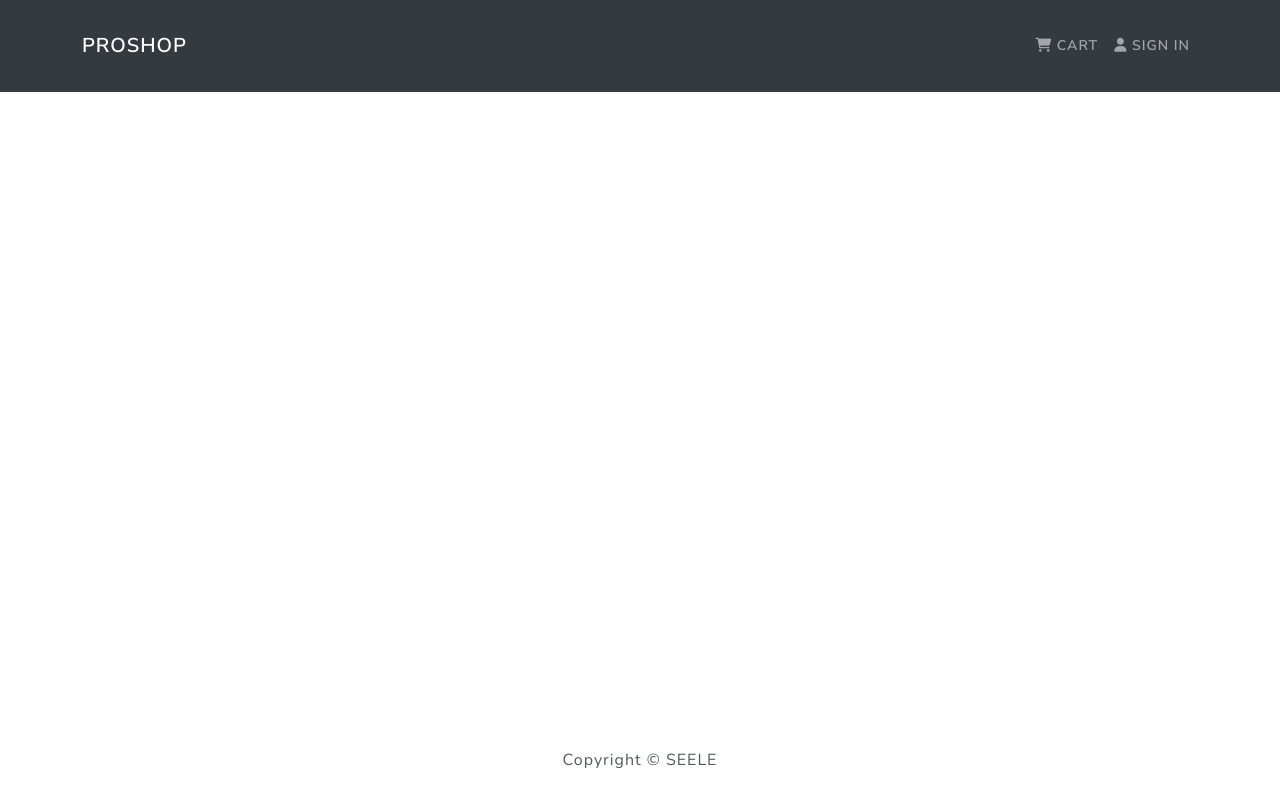
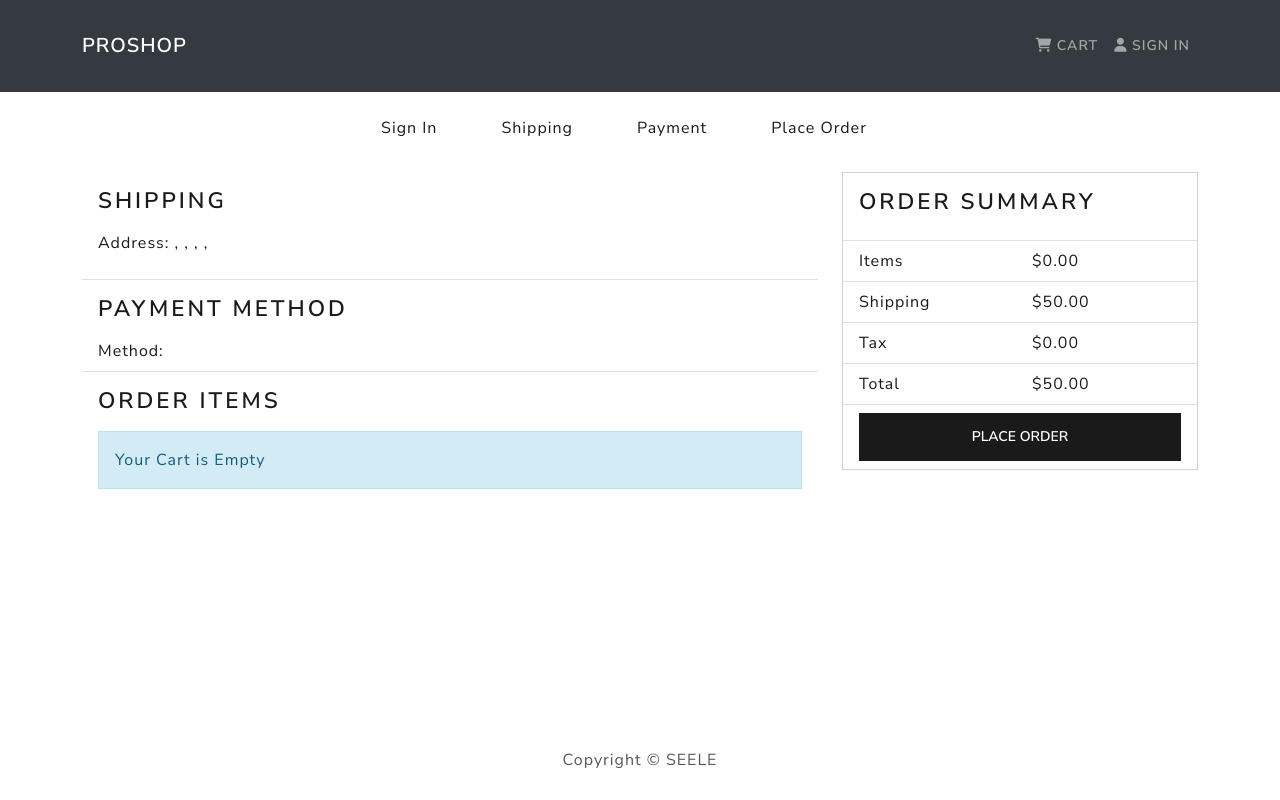
Before and after one commit to noelys215/mern-example, a React (Create React App) app in the folder frontend/: page /placeorder in a window 1280 px wide. Built offline with nearby package versions, Linux system fonts and the light colour scheme.

Commit message:
add order screen

```diff
--- a/frontend/src/App.js
+++ b/frontend/src/App.js
@@ -9,6 +9,8 @@
 import RegisterScreen from './screens/RegisterScreen';
 import ProfileScreen from './screens/ProfileScreen';
 import ShippingScreen from './screens/ShippingScreen';
+import PaymentScreen from './screens/PaymentScreen';
+import PlaceOrderScreen from './screens/PlaceOrderScreen';
 
 const App = () => {
 	return (
@@ -17,6 +19,8 @@
 			<main className="py-3">
 				<Container>
 					<Routes>
+						<Route path="/placeorder" element={<PlaceOrderScreen />} />
+						<Route path="/payment" element={<PaymentScreen />} />
 						<Route path="/login" element={<LoginScreen />} />
 						<Route path="/profile" element={<ProfileScreen />} />
 						<Route path="/shipping" element={<ShippingScreen />} />
--- a/frontend/src/actions/cartActions.js
+++ b/frontend/src/actions/cartActions.js
@@ -1,5 +1,10 @@
 import axios from 'axios';
-import { CART_ADD_ITEM, CART_REMOVE_ITEM } from '../constants/cartConstants';
+import {
+	CART_ADD_ITEM,
+	CART_REMOVE_ITEM,
+	CART_SAVE_SHIPPING_ADDRESS,
+	CART_SAVE_PAYMENT_METHOD,
+} from '../constants/cartConstants';
 
 export const addToCart = (id, qty) => async (dispatch, getState) => {
 	const { data } = await axios.get(`/api/products/${id}`);
@@ -27,3 +32,21 @@
 
 	localStorage.setItem('cartItems', JSON.stringify(getState().cart.cartItems));
 };
+
+export const saveShippingAddress = (data) => (dispatch) => {
+	dispatch({
+		type: CART_SAVE_SHIPPING_ADDRESS,
+		payload: data,
+	});
+
+	localStorage.setItem('shippingAddress', JSON.stringify(data));
+};
+
+export const savePaymentMethod = (data) => (dispatch) => {
+	dispatch({
+		type: CART_SAVE_PAYMENT_METHOD,
+		payload: data,
+	});
+
+	localStorage.setItem('paymentMethod', JSON.stringify(data));
+};
--- /dev/null
+++ b/frontend/src/components/CheckoutSteps.component.js
@@ -0,0 +1,52 @@
+import React from 'react';
+import { Nav } from 'react-bootstrap';
+import { LinkContainer } from 'react-router-bootstrap';
+
+const CheckoutSteps = ({ step1, step2, step3, step4 }) => {
+	return (
+		<Nav className="justify-content-center mb-4">
+			{/* Sign In  */}
+			<Nav.Item>
+				{step1 ? (
+					<LinkContainer to={'/login'}>
+						<Nav.Link>Sign In</Nav.Link>
+					</LinkContainer>
+				) : (
+					<Nav.Link disabled>Sign In</Nav.Link>
+				)}
+			</Nav.Item>
+			{/* Shipping */}
+			<Nav.Item>
+				{step2 ? (
+					<LinkContainer to={'/shipping'}>
+						<Nav.Link>Shipping</Nav.Link>
+					</LinkContainer>
+				) : (
+					<Nav.Link disabled>Shipping</Nav.Link>
+				)}
+			</Nav.Item>
+			{/* Payment */}
+			<Nav.Item>
+				{step3 ? (
+					<LinkContainer to={'/payment'}>
+						<Nav.Link>Payment</Nav.Link>
+					</LinkContainer>
+				) : (
+					<Nav.Link disabled> Payment</Nav.Link>
+				)}
+			</Nav.Item>
+			{/* Place Order */}
+			<Nav.Item>
+				{step4 ? (
+					<LinkContainer to={'/placeorder'}>
+						<Nav.Link>Place Order</Nav.Link>
+					</LinkContainer>
+				) : (
+					<Nav.Link disabled> Place Order</Nav.Link>
+				)}
+			</Nav.Item>
+		</Nav>
+	);
+};
+
+export default CheckoutSteps;
--- a/frontend/src/constants/cartConstants.js
+++ b/frontend/src/constants/cartConstants.js
@@ -1,2 +1,4 @@
 export const CART_ADD_ITEM = 'CART_ADD_ITEM';
 export const CART_REMOVE_ITEM = 'CART_REMOVE_ITEM';
+export const CART_SAVE_SHIPPING_ADDRESS = 'CART_SAVE_SHIPPING_ADDRESS';
+export const CART_SAVE_PAYMENT_METHOD = 'CART_SAVE_PAYMENT_METHOD';
--- a/frontend/src/reducers/cartReducers.js
+++ b/frontend/src/reducers/cartReducers.js
@@ -1,6 +1,11 @@
-import { CART_ADD_ITEM, CART_REMOVE_ITEM } from '../constants/cartConstants';
+import {
+	CART_ADD_ITEM,
+	CART_REMOVE_ITEM,
+	CART_SAVE_SHIPPING_ADDRESS,
+	CART_SAVE_PAYMENT_METHOD,
+} from '../constants/cartConstants';
 
-export const cartReducer = (state = { cartItems: [] }, action) => {
+export const cartReducer = (state = { cartItems: [], shippingAddress: {} }, action) => {
 	switch (action.type) {
 		case CART_ADD_ITEM:
 			const item = action.payload;
@@ -25,6 +30,16 @@
 				...state,
 				cartItems: state.cartItems.filter((x) => x.product !== action.payload),
 			};
+		case CART_SAVE_SHIPPING_ADDRESS:
+			return {
+				...state,
+				shippingAddress: action.payload,
+			};
+		case CART_SAVE_PAYMENT_METHOD:
+			return {
+				...state,
+				paymentMethod: action.payload,
+			};
 
 		default:
 			return state;
--- /dev/null
+++ b/frontend/src/screens/PaymentScreen.js
@@ -0,0 +1,70 @@
+import { useState } from 'react';
+import { useNavigate } from 'react-router-dom';
+import { Form, Button, Col } from 'react-bootstrap';
+import { useDispatch, useSelector } from 'react-redux';
+import FormContainer from '../components/FormContainer.component';
+import CheckoutSteps from '../components/CheckoutSteps.component';
+import { savePaymentMethod } from '../actions/cartActions';
+
+const PaymentScreen = () => {
+	const navigate = useNavigate();
+
+	const cart = useSelector((state) => state.cart);
+	const { shippingAddress } = cart;
+
+	if (!shippingAddress) {
+		navigate('/shipping');
+	}
+
+	const [paymentMethod, setPaymentMethod] = useState('PayPal');
+
+	const dispatch = useDispatch();
+
+	const submitHandler = (e) => {
+		e.preventDefault();
+		dispatch(savePaymentMethod(paymentMethod));
+		navigate('/placeorder');
+	};
+
+	return (
+		<FormContainer>
+			<CheckoutSteps step1 step2 step3 />
+			<h1>Payment Method</h1>
+			<Form onSubmit={submitHandler}>
+				<Form.Group>
+					<Form.Label as="legend">Select Method</Form.Label>
+					<Col>
+						<Form.Check
+							type="radio"
+							label="PayPal or Credit Card"
+							id="PayPal"
+							name="paymentMethod"
+							value="PayPal"
+							onChange={(e) => setPaymentMethod(e.target.value)}
+							checked
+							style={{ marginBottom: '1rem' }}
+						/>
+						<Form.Check
+							type="radio"
+							label="Stripe or Credit Card"
+							id="Stripe"
+							name="paymentMethod"
+							value="Stripe"
+							disabled
+							onChange={(e) => setPaymentMethod(e.target.value)}
+						/>
+					</Col>
+				</Form.Group>
+
+				<Button
+					type="submit"
+					variant="primary"
+					style={{ width: '100%', marginTop: '1rem' }}>
+					Continue
+				</Button>
+			</Form>
+		</FormContainer>
+	);
+};
+
+export default PaymentScreen;
--- /dev/null
+++ b/frontend/src/screens/PlaceOrderScreen.js
@@ -0,0 +1,133 @@
+import { useState } from 'react';
+import { Row, Col, ListGroup, Image, Card, Button } from 'react-bootstrap';
+import { useDispatch, useSelector } from 'react-redux';
+import Message from '../components/Message';
+import CheckoutSteps from '../components/CheckoutSteps.component';
+import { Link } from 'react-router-dom';
+
+const PlaceOrderScreen = () => {
+	const cart = useSelector((state) => state.cart);
+
+	// Calculate Prices
+	const addDecimals = (num) => {
+		return (Math.round(num * 100) / 100).toFixed(2);
+	};
+
+	cart.itemsPrice = addDecimals(
+		cart.cartItems.reduce((acc, item) => acc + item.price * item.qty, 0)
+	);
+	cart.shippingPrice = addDecimals(cart.itemsPrice > 100 ? 0 : 50);
+	cart.taxPrice = addDecimals(Number((0.15 * cart.itemsPrice).toFixed(2)));
+
+	cart.totalPrice = addDecimals(
+		Number(cart.itemsPrice) + Number(cart.shippingPrice) + Number(cart.taxPrice)
+	);
+
+	const placeOrderHandler = (e) => {
+		e.preventDefault();
+		console.log(e);
+	};
+
+	return (
+		<>
+			<CheckoutSteps step1 step2 step3 step4 />
+			<Row>
+				<Col md={8}>
+					<ListGroup variant="flush">
+						<ListGroup.Item>
+							<h2>Shipping</h2>
+							<p>
+								<strong>Address: </strong>
+								{cart.shippingAddress.address}, {cart.shippingAddress.city},{' '}
+								{cart.shippingAddress.postalCode}, {cart.shippingAddress.country},
+							</p>
+						</ListGroup.Item>
+
+						<ListGroup.Item>
+							<h2>Payment Method</h2>
+							<strong>Method: </strong>
+							{cart.paymentMethod}
+						</ListGroup.Item>
+
+						<ListGroup.Item>
+							<h2>Order Items</h2>
+							{cart.cartItems.length === 0 ? (
+								<Message>Your Cart is Empty</Message>
+							) : (
+								<ListGroup variant="flush">
+									{cart.cartItems.map((item, index) => (
+										<ListGroup.Item key={index}>
+											<Row>
+												<Col md={1}>
+													<Image
+														src={item.image}
+														alt={item.name}
+														fluid
+														rounded
+													/>
+												</Col>
+												<Col>
+													<Link to={`/product/${item.product}`}>
+														{item.name}
+													</Link>
+												</Col>
+												<Col md={4}>
+													{item.qty} x ${item.price} = $
+													{item.qty * item.price}
+												</Col>
+											</Row>
+										</ListGroup.Item>
+									))}
+								</ListGroup>
+							)}
+						</ListGroup.Item>
+					</ListGroup>
+				</Col>
+				<Col md={4}>
+					<Card>
+						<ListGroup variant="flush">
+							<ListGroup.Item>
+								<h2>Order Summary</h2>
+							</ListGroup.Item>
+							<ListGroup.Item>
+								<Row>
+									<Col>Items</Col>
+									<Col>${cart.itemsPrice}</Col>
+								</Row>
+							</ListGroup.Item>
+							<ListGroup.Item>
+								<Row>
+									<Col>Shipping</Col>
+									<Col>${cart.shippingPrice}</Col>
+								</Row>
+							</ListGroup.Item>
+							<ListGroup.Item>
+								<Row>
+									<Col>Tax</Col>
+									<Col>${cart.taxPrice}</Col>
+								</Row>
+							</ListGroup.Item>
+							<ListGroup.Item>
+								<Row>
+									<Col>Total</Col>
+									<Col>${cart.totalPrice}</Col>
+								</Row>
+							</ListGroup.Item>
+							<ListGroup.Item>
+								<Button
+									type="button"
+									disabled={cart.cartItems === 0}
+									style={{ width: '100%' }}
+									onClick={placeOrderHandler}>
+									Place Order
+								</Button>
+							</ListGroup.Item>
+						</ListGroup>
+					</Card>
+				</Col>
+			</Row>
+		</>
+	);
+};
+
+export default PlaceOrderScreen;
--- a/frontend/src/screens/ShippingScreen.js
+++ b/frontend/src/screens/ShippingScreen.js
@@ -1,22 +1,33 @@
 import { useState } from 'react';
-import { useLocation, useNavigate } from 'react-router-dom';
+import { useNavigate } from 'react-router-dom';
 import { Form, Button } from 'react-bootstrap';
 import { useDispatch, useSelector } from 'react-redux';
 import FormContainer from '../components/FormContainer.component';
-
-const submitHandler = (e) => {
-	e.preventDefault();
-};
+import { saveShippingAddress } from '../actions/cartActions';
+import CheckoutSteps from '../components/CheckoutSteps.component';
 
 const ShippingScreen = () => {
 	const navigate = useNavigate();
-	const [address, setAddress] = useState('');
-	const [city, setCity] = useState('');
-	const [postal, setPostal] = useState('');
-	const [country, setCountry] = useState('');
+
+	const cart = useSelector((state) => state.cart);
+	const { shippingAddress } = cart;
+
+	const [address, setAddress] = useState(shippingAddress.address);
+	const [city, setCity] = useState(shippingAddress.city);
+	const [postalCode, setPostalCode] = useState(shippingAddress.postalCode);
+	const [country, setCountry] = useState(shippingAddress.country);
+
+	const dispatch = useDispatch();
+
+	const submitHandler = (e) => {
+		e.preventDefault();
+		dispatch(saveShippingAddress({ address, city, postalCode, country }));
+		navigate('/payment');
+	};
 
 	return (
 		<FormContainer>
+			<CheckoutSteps step1 step2 />
 			<h1>Shipping</h1>
 			<Form onSubmit={submitHandler}>
 				{/* Address */}
@@ -42,21 +53,21 @@
 					/>
 				</Form.Group>
 				{/* Postal Code */}
-				<Form.Group controlId="postal">
+				<Form.Group controlId="postalCode">
 					<Form.Label>Postal</Form.Label>
 					<Form.Control
 						type="number"
-						placeholder="Enter Postal"
-						value={postal}
+						placeholder="Enter Postal Code"
+						value={postalCode}
 						required
-						onChange={(e) => setPostal(e.target.value)}
+						onChange={(e) => setPostalCode(e.target.value)}
 					/>
 				</Form.Group>
 				{/* Country Code */}
 				<Form.Group controlId="country">
 					<Form.Label>Country</Form.Label>
 					<Form.Control
-						type="number"
+						type="text"
 						placeholder="Enter Country"
 						value={country}
 						required
--- a/frontend/src/store.js
+++ b/frontend/src/store.js
@@ -28,8 +28,12 @@
 	? JSON.parse(localStorage.getItem('userInfo'))
 	: null;
 
+const shippingAddressFromStorage = localStorage.getItem('shippingAddress')
+	? JSON.parse(localStorage.getItem('shippingAddress'))
+	: {};
+
 const initialState = {
-	cart: { cartItems: cartItemsFromStorage },
+	cart: { cartItems: cartItemsFromStorage, shippingAddress: shippingAddressFromStorage },
 	userLogin: { userInfo: userInfoFromStorage },
 };
 const middleware = [thunk];
```
